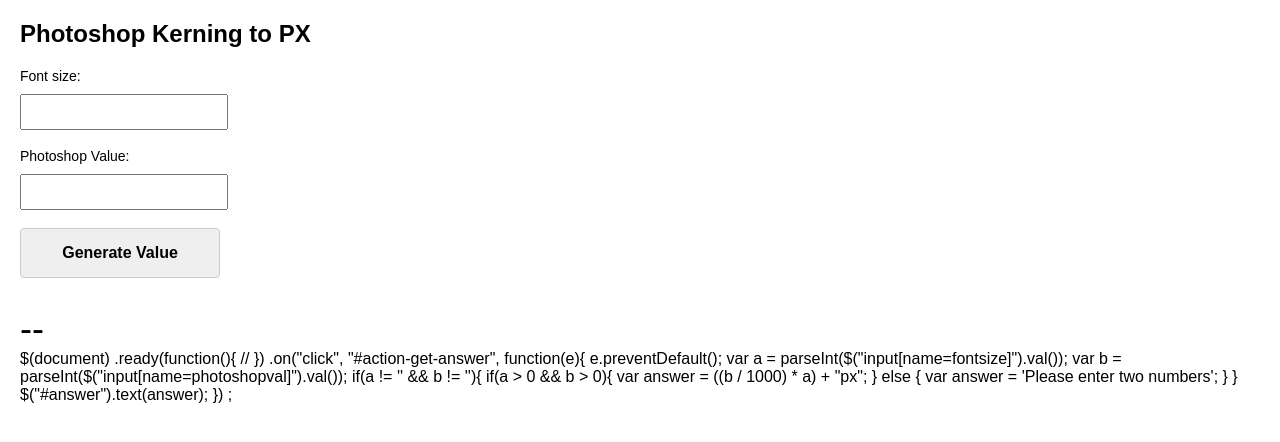
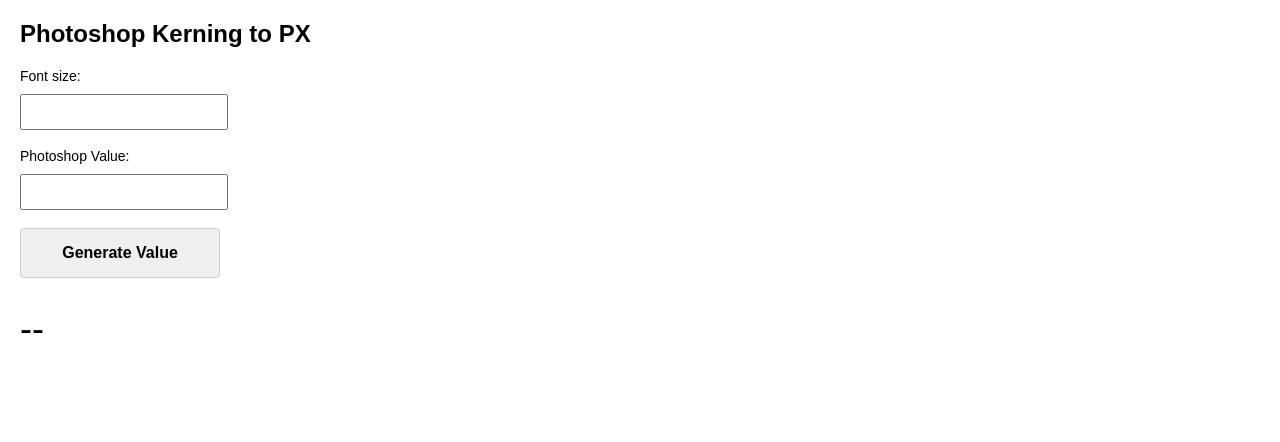
Before and after one commit to cngodles/photoshop-kern-to-px, a plain HTML site: page index.html in a window 1280 px wide. Drawn offline with nearby package versions, Linux system fonts and the light colour scheme.

Commit message:
Fix for style tag ending broken.

```diff
--- a/index.html
+++ b/index.html
@@ -42,7 +42,7 @@ label { display:block; padding: 0 0 10px 0; font-size: 14px; }
 input { width: 200px; height: 30px; font-size: 24px; }
 button { width: 200px; height: 50px; border: 1px solid #ccc; border-radius: 4px; cursor:pointer; font-size: 16px; font-weight: 700; }
 #answer { font-size: 36px; padding:30px 0 0 0; }
-</style
+</style>
 <script>
 $(document)
 .ready(function(){
```
